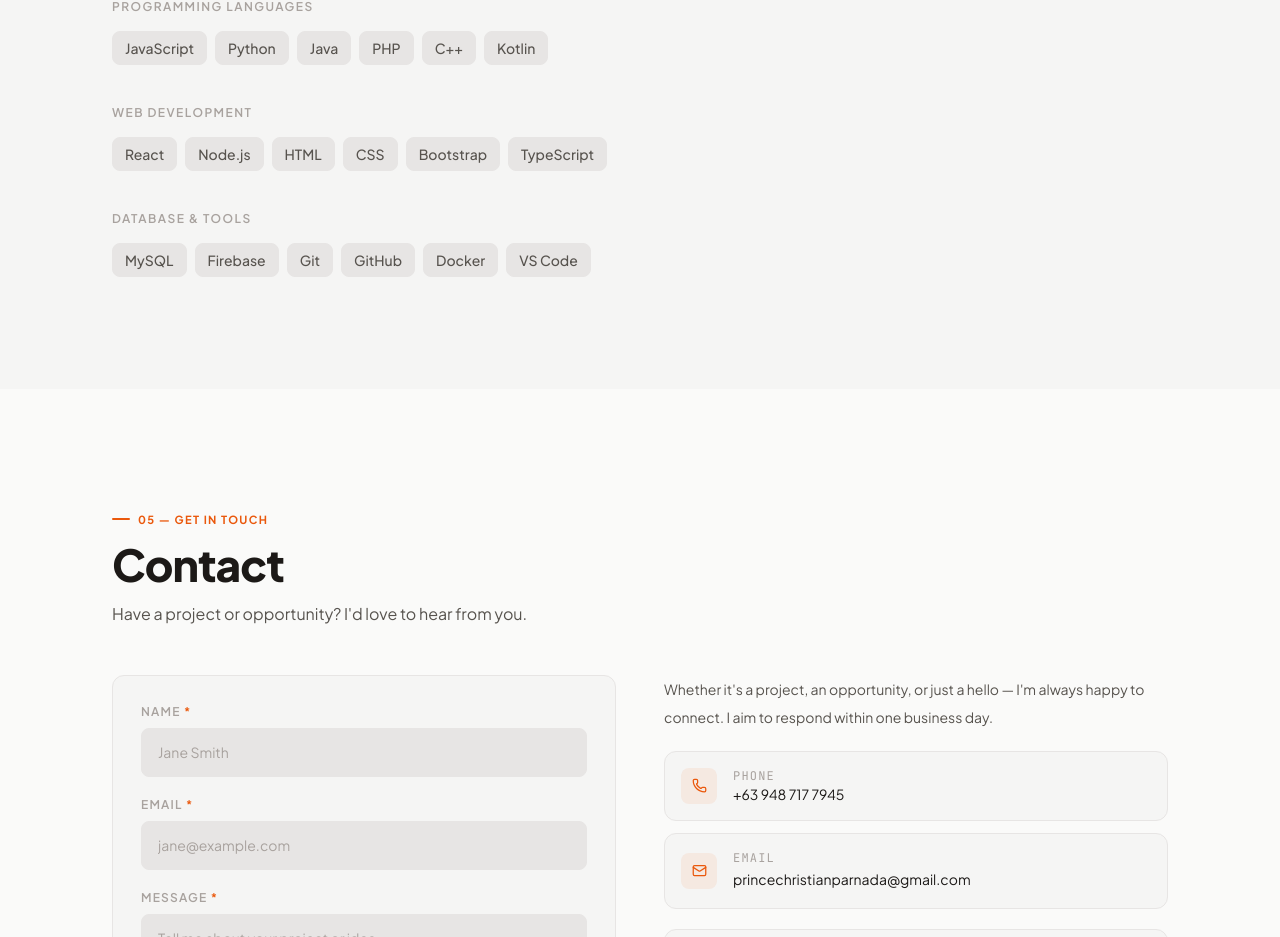
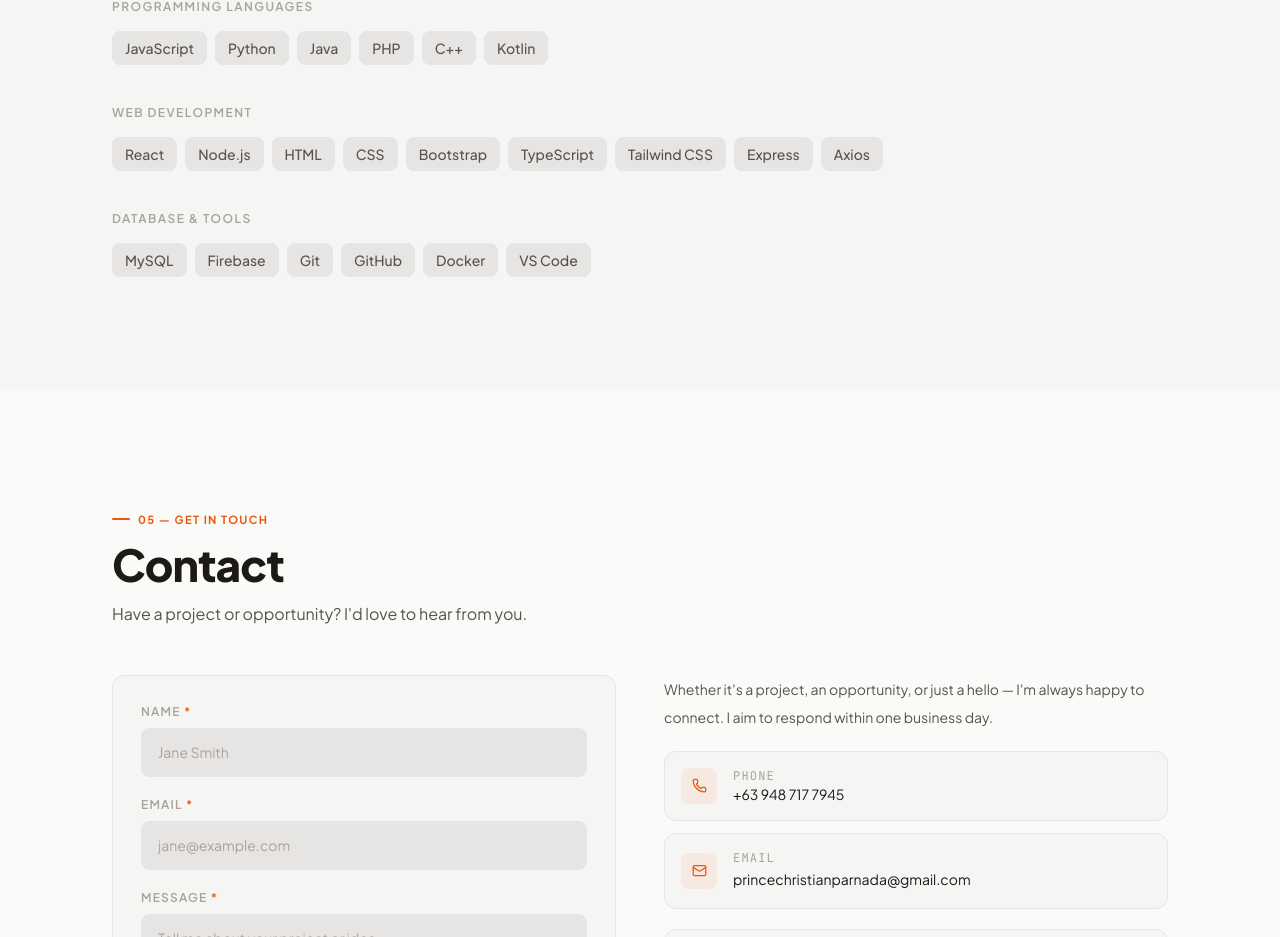
Before and after one commit to Prinss-git/Developer-Web-Profile, a React (Vite) app: page / in a window 1280 px wide. Shown: the part 3799-4736 px from the top of the page. Built offline with nearby package versions, Linux system fonts and the light colour scheme.

Commit message:
Added Tailwind CSS, Express, and Axios to the Web Development category.

```diff
--- a/src/data/skills.js
+++ b/src/data/skills.js
@@ -17,8 +17,11 @@ export const skills = [
       { name: 'Node.js',    icon: '🟩' },
       { name: 'HTML',       icon: '🌐' },
       { name: 'CSS',        icon: '🎨' },
-      { name: 'Bootstrap',  icon: '🅱️' },
-      { name: 'TypeScript', icon: '🟦' },
+      { name: 'Bootstrap',   icon: '🅱️' },
+      { name: 'TypeScript',  icon: '🟦' },
+      { name: 'Tailwind CSS', icon: '🎨' },
+      { name: 'Express',     icon: '🟩' },
+      { name: 'Axios',       icon: '🔄' },
     ],
   },
   {
```
